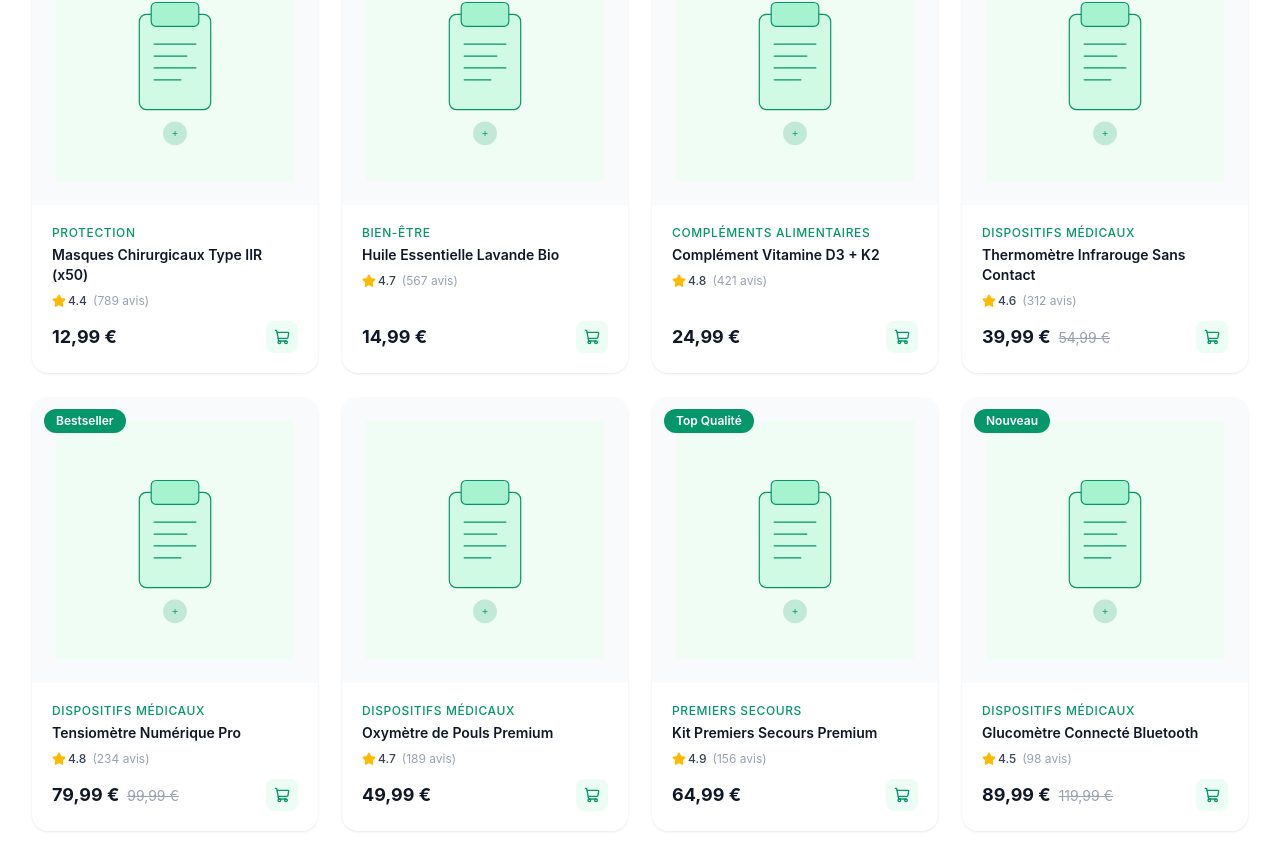
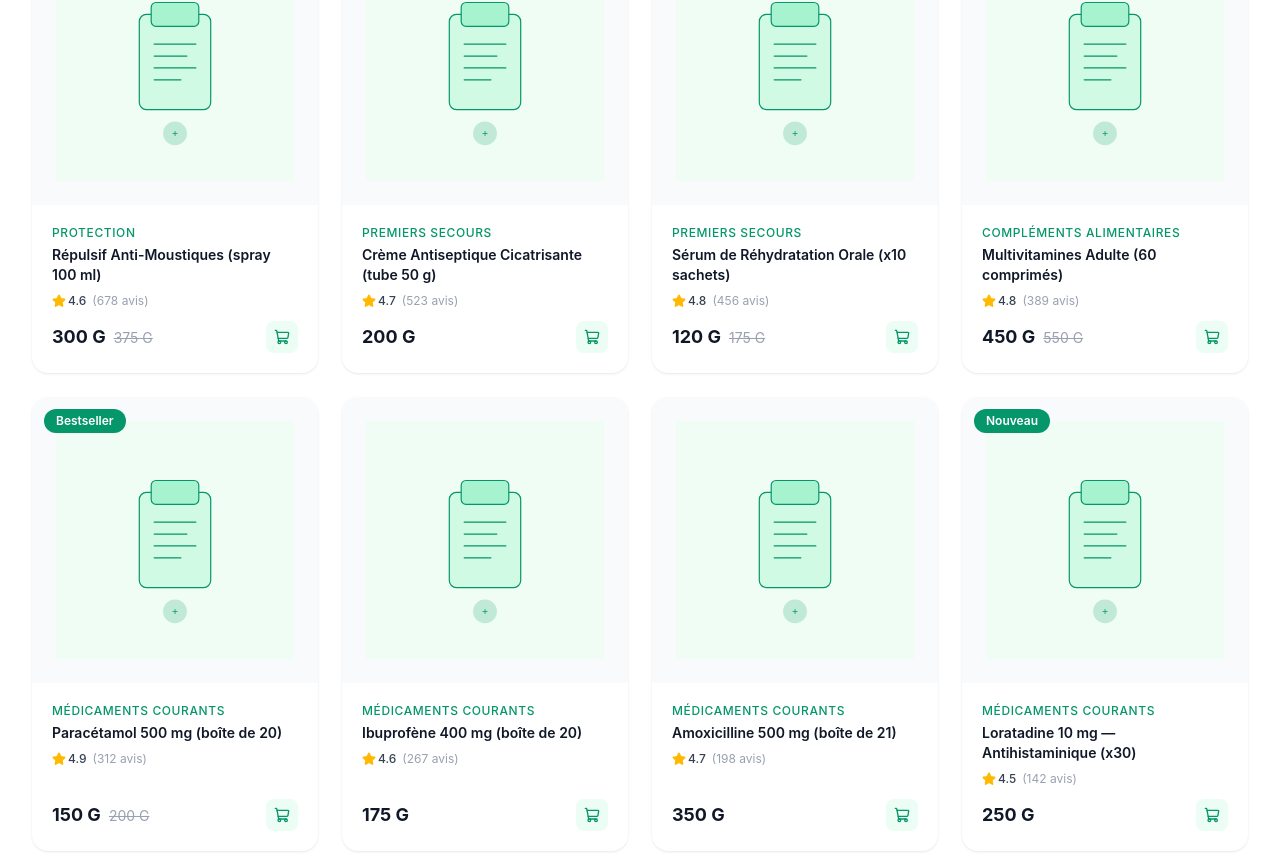
Before and after one commit to Kirlinger/MEDICOPLACE, a Next.js app: page /boutique in a window 1280 px wide. Shown: the part 614-1480 px from the top of the page. Built offline with nearby package versions, Linux system fonts and the light colour scheme.

Commit message:
feat: update products to Haitian pharma, currency to HTG, contact placeholder, stats update
Agent-Logs-Url: https://github.com/Kirlinger/MEDICOPLACE/sessions/c6369ac7-419b-4922-b8d2-eca0df3bb80a

Co-authored-by: Kirlinger <139889944+Kirlinger@users.noreply.github.com>

```diff
--- a/src/app/a-propos/page.tsx
+++ b/src/app/a-propos/page.tsx
@@ -36,12 +36,12 @@ export default function AboutPage() {
               <div className="space-y-4 text-gray-600">
                 <p>Fondée en 2024, MEDICOPLACE s&apos;est rapidement imposée comme la référence en matière de services de santé numériques en France.</p>
                 <p>Notre plateforme combine consultations médicales, pharmacie en ligne et téléconsultation dans un écosystème unique, pensé pour simplifier le parcours de soins des patients.</p>
-                <p>Avec plus de 500 médecins partenaires et 50 000 patients inscrits, nous construisons chaque jour le futur de la santé connectée.</p>
+                <p>Avec plus de 500 médecins partenaires et une communauté grandissante de patients satisfaits, nous construisons chaque jour le futur de la santé connectée.</p>
               </div>
             </div>
             <div className="grid grid-cols-2 gap-4">
               {[
-                { value: '50 000+', label: 'Patients actifs' },
+                { value: '100%', label: 'Patients satisfaits' },
                 { value: '500+', label: 'Médecins partenaires' },
                 { value: '98%', label: 'Satisfaction client' },
                 { value: '24/7', label: 'Disponibilité' },
--- a/src/app/boutique/[id]/page.tsx
+++ b/src/app/boutique/[id]/page.tsx
@@ -59,7 +59,7 @@ export default function ProductDetailPage({ params }: { params: Promise<{ id: st
               <Button size="lg" onClick={() => { for (let i = 0; i < quantity; i++) addItem(product); }}><ShoppingCart className="h-4 w-4" /> Ajouter au panier</Button>
             </div>
             <div className="space-y-3 rounded-xl bg-gray-50 p-5">
-              {[{ icon: Truck, text: 'Livraison gratuite dès 49€' }, { icon: ShieldCheck, text: 'Paiement 100% sécurisé' }, { icon: RotateCcw, text: 'Retour gratuit sous 30 jours' }].map((item) => (
+              {[{ icon: Truck, text: 'Livraison gratuite dès 500 Gdes' }, { icon: ShieldCheck, text: 'Paiement 100% sécurisé' }, { icon: RotateCcw, text: 'Retour gratuit sous 30 jours' }].map((item) => (
                 <div key={item.text} className="flex items-center gap-3 text-sm text-gray-600"><item.icon className="h-5 w-5 text-primary-600" /> {item.text}</div>
               ))}
             </div>
--- a/src/app/paiement/page.tsx
+++ b/src/app/paiement/page.tsx
@@ -13,7 +13,7 @@ export default function CheckoutPage() {
   const [loading, setLoading] = useState(false);
   const [orderPlaced, setOrderPlaced] = useState(false);
 
-  const shipping = totalPrice >= 49 ? 0 : 4.99;
+  const shipping = totalPrice >= 500 ? 0 : 75;
   const grandTotal = totalPrice + shipping;
 
   const handleSubmit = async (e: React.FormEvent) => {
--- a/src/app/panier/page.tsx
+++ b/src/app/panier/page.tsx
@@ -9,7 +9,7 @@ import Button from '@/components/ui/Button';
 
 export default function CartPage() {
   const { items, removeItem, updateQuantity, totalPrice, totalItems } = useCart();
-  const shipping = totalPrice >= 49 ? 0 : 4.99;
+  const shipping = totalPrice >= 500 ? 0 : 75;
 
   if (items.length === 0) {
     return (
@@ -63,7 +63,7 @@ export default function CartPage() {
                 <div className="flex justify-between text-sm"><span className="text-gray-500">Livraison</span><span className="font-medium">{shipping === 0 ? 'Gratuite' : formatPrice(shipping)}</span></div>
               </div>
               <div className="flex justify-between py-4 text-lg font-bold"><span>Total</span><span>{formatPrice(totalPrice + shipping)}</span></div>
-              {shipping > 0 && <p className="mb-4 text-xs text-gray-400">Livraison gratuite dès 49€ d&apos;achat</p>}
+              {shipping > 0 && <p className="mb-4 text-xs text-gray-400">Livraison gratuite dès 500 Gdes d&apos;achat</p>}
               <Link href="/paiement"><Button fullWidth size="lg"><ArrowRight className="h-4 w-4" /> Passer commande</Button></Link>
             </div>
           </div>
--- a/src/app/tableau-de-bord/historique/page.tsx
+++ b/src/app/tableau-de-bord/historique/page.tsx
@@ -1,12 +1,12 @@
 'use client';
 
 const history = [
-  { id: 'CMD-005', date: '2026-04-01', type: 'Commande', description: 'Tensiomètre Numérique Pro, Vitamine D3', amount: '104,98 €', status: 'Livré' },
-  { id: 'CST-003', date: '2026-03-28', type: 'Consultation', description: 'Dr. Sophie Martin — Médecine Générale', amount: '25,00 €', status: 'Terminée' },
-  { id: 'CMD-004', date: '2026-03-20', type: 'Commande', description: 'Kit Premiers Secours Premium', amount: '64,99 €', status: 'Livré' },
-  { id: 'CST-002', date: '2026-03-15', type: 'Téléconsultation', description: 'Dr. Amina El-Fassi — Cardiologie', amount: '50,00 €', status: 'Terminée' },
-  { id: 'CMD-003', date: '2026-03-10', type: 'Commande', description: 'Oxymètre de Pouls Premium', amount: '49,99 €', status: 'Livré' },
-  { id: 'CST-001', date: '2026-02-28', type: 'Consultation', description: 'Dr. Pierre Leroy — Cardiologie', amount: '50,00 €', status: 'Terminée' },
+  { id: 'CMD-005', date: '2026-04-01', type: 'Commande', description: 'Paracétamol 500 mg, Multivitamines Adulte', amount: '600 Gdes', status: 'Livré' },
+  { id: 'CST-003', date: '2026-03-28', type: 'Consultation', description: 'Dr. Sophie Martin — Médecine Générale', amount: '1 500 Gdes', status: 'Terminée' },
+  { id: 'CMD-004', date: '2026-03-20', type: 'Commande', description: 'Sérum de Réhydratation Orale (x10)', amount: '120 Gdes', status: 'Livré' },
+  { id: 'CST-002', date: '2026-03-15', type: 'Téléconsultation', description: 'Dr. Amina El-Fassi — Cardiologie', amount: '2 500 Gdes', status: 'Terminée' },
+  { id: 'CMD-003', date: '2026-03-10', type: 'Commande', description: 'Amoxicilline 500 mg', amount: '350 Gdes', status: 'Livré' },
+  { id: 'CST-001', date: '2026-02-28', type: 'Consultation', description: 'Dr. Pierre Leroy — Cardiologie', amount: '2 500 Gdes', status: 'Terminée' },
 ];
 
 export default function HistoryPage() {
--- a/src/app/tableau-de-bord/page.tsx
+++ b/src/app/tableau-de-bord/page.tsx
@@ -11,8 +11,8 @@ const upcomingAppointments = [
 ];
 
 const recentOrders = [
-  { id: 'CMD-001', date: '2026-03-28', total: '79,99 €', status: 'Livré' },
-  { id: 'CMD-002', date: '2026-04-01', total: '34,98 €', status: 'En cours' },
+  { id: 'CMD-001', date: '2026-03-28', total: '350 Gdes', status: 'Livré' },
+  { id: 'CMD-002', date: '2026-04-01', total: '270 Gdes', status: 'En cours' },
 ];
 
 export default function DashboardPage() {
--- a/src/components/sections/TrustSection.tsx
+++ b/src/components/sections/TrustSection.tsx
@@ -1,7 +1,7 @@
 import { ShieldCheck, Users, Headphones, Award } from 'lucide-react';
 
 const stats = [
-  { icon: Users, value: '50 000+', label: 'Patients satisfaits' },
+  { icon: Users, value: '100%', label: 'De nos patients sont satisfaits' },
   { icon: ShieldCheck, value: '100%', label: 'Données sécurisées' },
   { icon: Award, value: '500+', label: 'Médecins partenaires' },
   { icon: Headphones, value: '24/7', label: 'Support disponible' },
--- a/src/data/faq.ts
+++ b/src/data/faq.ts
@@ -27,10 +27,10 @@ export const faqs: FAQ[] = [
   },
   {
     question: 'Quels modes de paiement acceptez-vous ?',
-    answer: "Nous acceptons les cartes bancaires (Visa, Mastercard, CB), PayPal, et le paiement en 3 fois sans frais pour les commandes supérieures à 100€. Toutes les transactions sont sécurisées par protocole SSL.",
+    answer: "Nous acceptons les cartes bancaires (Visa, Mastercard), les transferts MonCash, et le paiement en plusieurs fois pour les commandes supérieures à 5 000 Gdes. Toutes les transactions sont sécurisées par protocole SSL.",
   },
   {
     question: 'Comment contacter le service client ?',
-    answer: "Notre service client est disponible du lundi au samedi de 8h à 20h. Vous pouvez nous contacter par téléphone au 01 23 45 67 89, par email à contact@medicoplace.com, ou via le formulaire de contact sur notre site.",
+    answer: "Notre service client sera bientôt disponible. En attendant, consultez notre page Contact pour les informations de mise à jour.",
   },
 ];
--- a/src/data/products.ts
+++ b/src/data/products.ts
@@ -3,106 +3,107 @@ import { Product } from '@/types';
 export const products: Product[] = [
   {
     id: '1',
-    name: 'Tensiomètre Numérique Pro',
-    description: 'Tensiomètre numérique de haute précision avec écran LCD large et mémoire pour 120 mesures. Homologué pour usage médical professionnel.',
-    price: 79.99,
-    originalPrice: 99.99,
+    name: 'Paracétamol 500 mg (boîte de 20)',
+    description: 'Comprimés de paracétamol 500 mg pour le soulagement de la douleur et de la fièvre. Utilisation courante en Haïti pour les maux de tête, douleurs musculaires et états grippaux.',
+    price: 150,
+    originalPrice: 200,
     image: '/images/product-placeholder.svg',
-    category: 'Dispositifs médicaux',
-    rating: 4.8,
-    reviews: 234,
+    category: 'Médicaments courants',
+    rating: 4.9,
+    reviews: 312,
     inStock: true,
     badge: 'Bestseller',
   },
   {
     id: '2',
-    name: 'Oxymètre de Pouls Premium',
-    description: 'Oxymètre de pouls de qualité hospitalière avec affichage OLED. Mesure précise de la saturation en oxygène et du pouls.',
-    price: 49.99,
+    name: 'Amoxicilline 500 mg (boîte de 21)',
+    description: 'Antibiotique à large spectre pour le traitement des infections bactériennes courantes : otites, angines, infections urinaires et respiratoires. Sur ordonnance.',
+    price: 350,
     image: '/images/product-placeholder.svg',
-    category: 'Dispositifs médicaux',
+    category: 'Médicaments courants',
     rating: 4.7,
-    reviews: 189,
+    reviews: 198,
     inStock: true,
   },
   {
     id: '3',
-    name: 'Thermomètre Infrarouge Sans Contact',
-    description: 'Thermomètre infrarouge professionnel sans contact. Résultat en 1 seconde. Idéal pour toute la famille.',
-    price: 39.99,
-    originalPrice: 54.99,
+    name: 'Sérum de Réhydratation Orale (x10 sachets)',
+    description: 'Sachets de SRO pour la réhydratation rapide en cas de diarrhée ou de déshydratation. Indispensable dans chaque foyer haïtien, surtout en saison chaude.',
+    price: 120,
+    originalPrice: 175,
     image: '/images/product-placeholder.svg',
-    category: 'Dispositifs médicaux',
-    rating: 4.6,
-    reviews: 312,
+    category: 'Premiers secours',
+    rating: 4.8,
+    reviews: 456,
     inStock: true,
     badge: 'Promo',
   },
   {
     id: '4',
-    name: 'Kit Premiers Secours Premium',
-    description: 'Kit de premiers secours complet avec 150 articles essentiels. Conforme aux normes européennes. Mallette rigide étanche.',
-    price: 64.99,
+    name: 'Ibuprofène 400 mg (boîte de 20)',
+    description: 'Anti-inflammatoire non stéroïdien pour le soulagement des douleurs, inflammations et fièvre. Efficace contre les douleurs articulaires et les maux de dents.',
+    price: 175,
     image: '/images/product-placeholder.svg',
-    category: 'Premiers secours',
-    rating: 4.9,
-    reviews: 156,
+    category: 'Médicaments courants',
+    rating: 4.6,
+    reviews: 267,
+    inStock: true,
+  },
+  {
+    id: '5',
+    name: 'Multivitamines Adulte (60 comprimés)',
+    description: 'Complexe de vitamines et minéraux essentiels pour renforcer le système immunitaire et combattre la fatigue. Adapté aux besoins nutritionnels en Haïti.',
+    price: 450,
+    originalPrice: 550,
+    image: '/images/product-placeholder.svg',
+    category: 'Compléments alimentaires',
+    rating: 4.8,
+    reviews: 389,
     inStock: true,
     badge: 'Top Qualité',
   },
   {
-    id: '5',
-    name: 'Complément Vitamine D3 + K2',
-    description: 'Formule premium de Vitamine D3 2000 UI associée à la Vitamine K2 MK-7. 180 gélules végétales pour 6 mois.',
-    price: 24.99,
+    id: '6',
+    name: 'Loratadine 10 mg — Antihistaminique (x30)',
+    description: 'Antihistaminique pour le soulagement des symptômes allergiques : rhinite, éternuements, démangeaisons et urticaire. Prise unique quotidienne.',
+    price: 250,
     image: '/images/product-placeholder.svg',
-    category: 'Compléments alimentaires',
-    rating: 4.8,
-    reviews: 421,
-    inStock: true,
-  },
-  {
-    id: '6',
-    name: 'Glucomètre Connecté Bluetooth',
-    description: 'Glucomètre connecté avec application mobile. Suivi automatique de la glycémie. Compatible iOS et Android.',
-    price: 89.99,
-    originalPrice: 119.99,
-    image: '/images/product-placeholder.svg',
-    category: 'Dispositifs médicaux',
+    category: 'Médicaments courants',
     rating: 4.5,
-    reviews: 98,
+    reviews: 142,
     inStock: true,
     badge: 'Nouveau',
   },
   {
     id: '7',
-    name: 'Huile Essentielle Lavande Bio',
-    description: 'Huile essentielle de lavande vraie biologique. 100% pure et naturelle. Flacon de 30ml avec compte-gouttes.',
-    price: 14.99,
+    name: 'Crème Antiseptique Cicatrisante (tube 50 g)',
+    description: 'Crème antibactérienne pour le traitement des petites plaies, coupures et brûlures légères. Favorise la cicatrisation et prévient les infections.',
+    price: 200,
     image: '/images/product-placeholder.svg',
-    category: 'Bien-être',
+    category: 'Premiers secours',
     rating: 4.7,
-    reviews: 567,
+    reviews: 523,
     inStock: true,
   },
   {
     id: '8',
-    name: 'Masques Chirurgicaux Type IIR (x50)',
-    description: 'Boîte de 50 masques chirurgicaux Type IIR haute filtration. Conformes aux normes EN 14683. Usage médical.',
-    price: 12.99,
+    name: 'Répulsif Anti-Moustiques (spray 100 ml)',
+    description: 'Spray répulsif longue durée contre les moustiques, protection efficace jusqu\'à 8 heures. Essentiel pour la prévention du paludisme et de la dengue en Haïti.',
+    price: 300,
+    originalPrice: 375,
     image: '/images/product-placeholder.svg',
     category: 'Protection',
-    rating: 4.4,
-    reviews: 789,
+    rating: 4.6,
+    reviews: 678,
     inStock: true,
+    badge: 'Promo',
   },
 ];
 
 export const categories = [
   'Tous',
-  'Dispositifs médicaux',
+  'Médicaments courants',
   'Compléments alimentaires',
   'Premiers secours',
-  'Bien-être',
   'Protection',
 ];
--- a/src/lib/utils.ts
+++ b/src/lib/utils.ts
@@ -3,9 +3,11 @@ export function cn(...classes: (string | boolean | undefined | null)[]): string
 }
 
 export function formatPrice(price: number): string {
-  return new Intl.NumberFormat('fr-FR', {
+  return new Intl.NumberFormat('fr-HT', {
     style: 'currency',
-    currency: 'EUR',
+    currency: 'HTG',
+    minimumFractionDigits: 0,
+    maximumFractionDigits: 2,
   }).format(price);
 }
 
```
Also changed, not shown: src/app/contact/page.tsx (+8 -55 lines).
